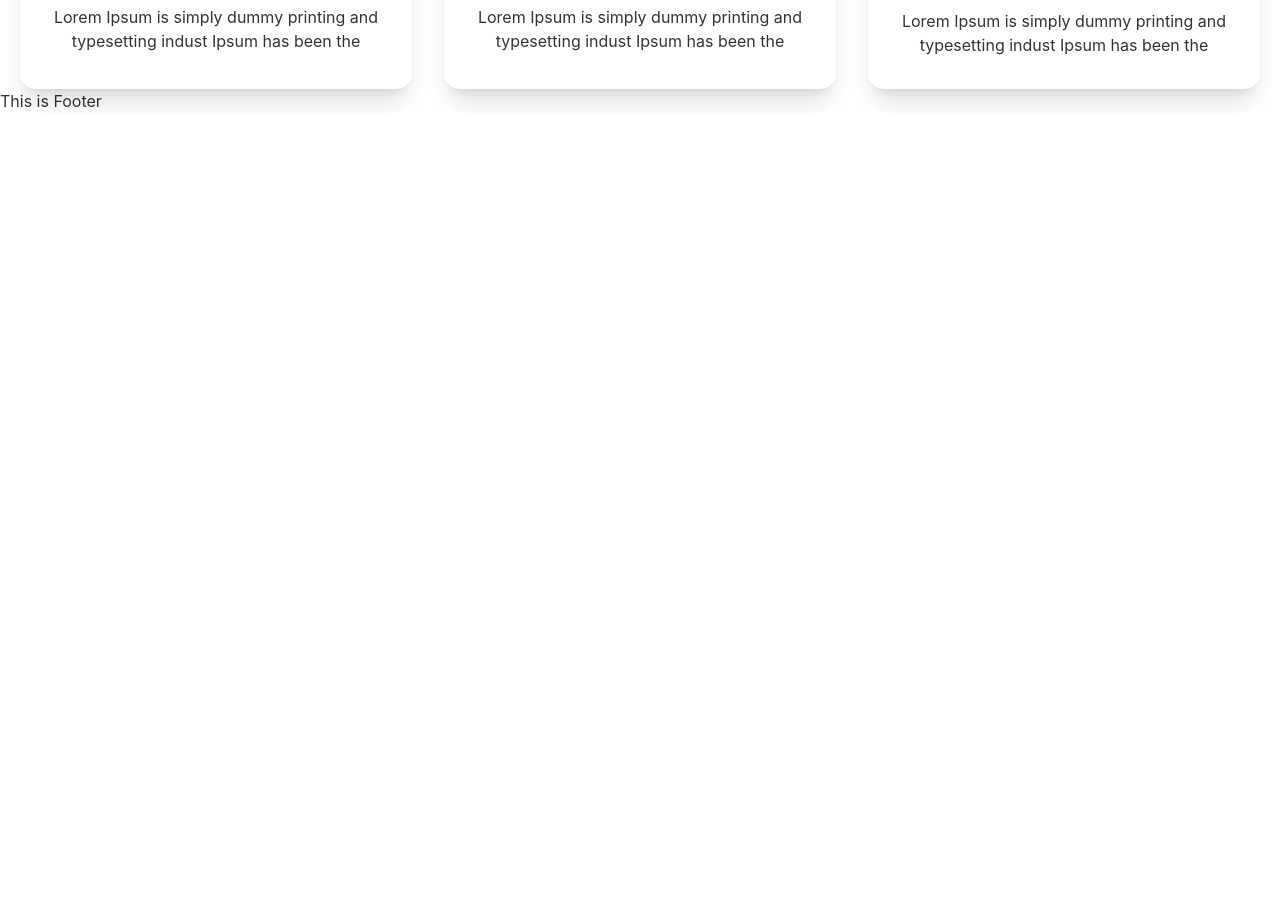
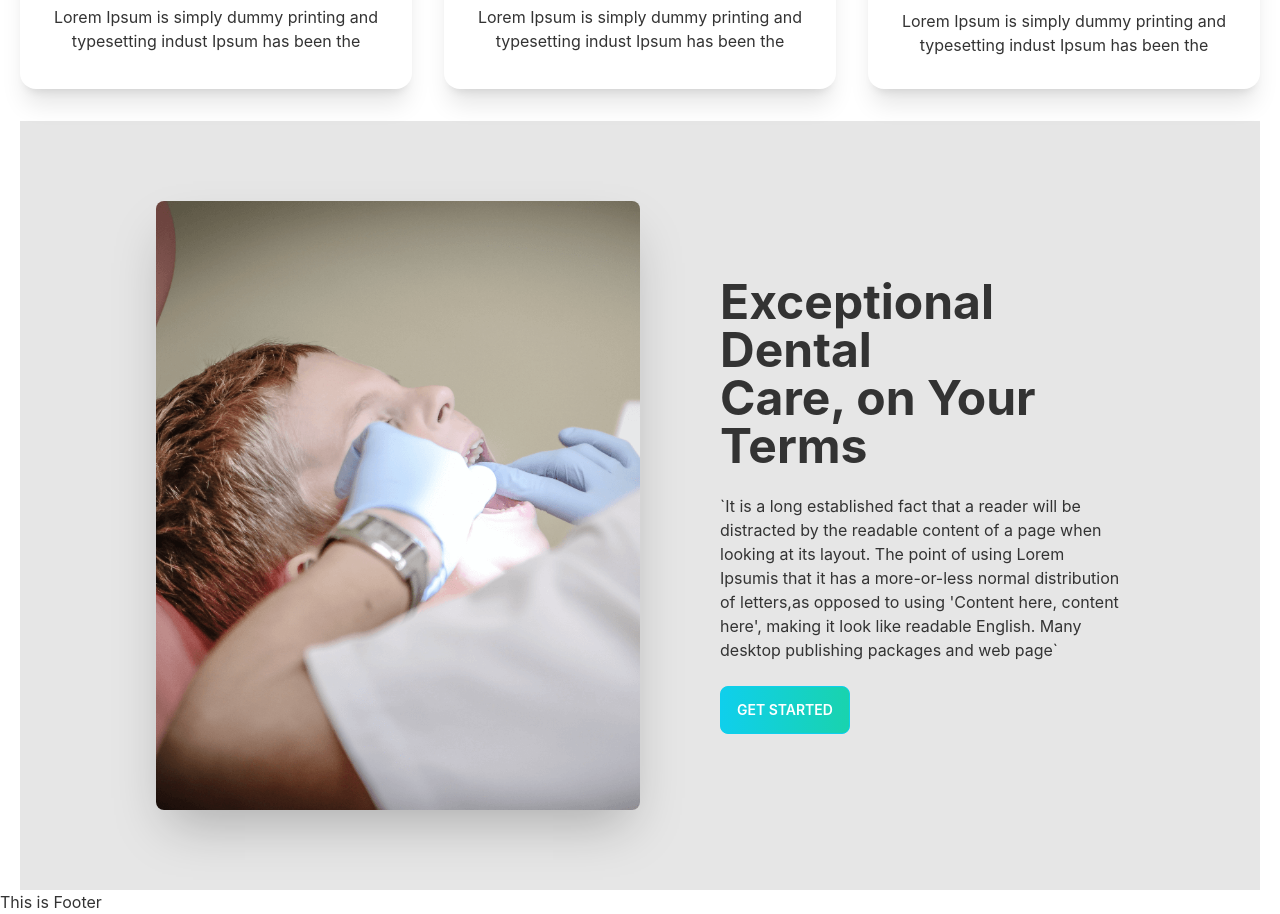
Before and after one commit to zameariislam/dentist-portal-client, a React (Create React App) app: page / in a window 1280 px wide. Shown: the part 1047-1961 px from the top of the page. Before the commit the page ends 1160 px from the top, so only its background shows below. Built offline with nearby package versions, Linux system fonts and the light colour scheme.

Commit message:
treatement section done

```diff
--- a/src/pages/Home/Home/Home.js
+++ b/src/pages/Home/Home/Home.js
@@ -2,6 +2,7 @@
 import Banner from '../Banner/Banner';
 import CardsInfo from '../CardsInfo/CardsInfo';
 import Services from '../Services/Services';
+import Treatment from '../Treatment/Treatment';
 
 
 const Home = () => {
@@ -10,6 +11,7 @@
             <Banner />
             <CardsInfo />
             <Services/>
+            <Treatment/>
 
 
         </div>
--- a/src/pages/Home/Treatment/Treatment.js
+++ b/src/pages/Home/Treatment/Treatment.js
@@ -1,9 +1,20 @@
 import React from 'react';
+import treatment from '../../../assets/images/treatment.png'
+import PrimaryButton from '../../../components/PrimaryButton';
 
 const Treatment = () => {
     return (
-        <div>
-
+        <div className=" bg-base-200 mt-8 px-14 ">
+            <div className="hero-content   gap-x-20 flex-col lg:flex-row p-20">
+                <img src={treatment} alt='' className="  lg:w-1/2 rounded-lg shadow-2xl" />
+                <div>
+                    <h1 className="text-5xl font-bold">Exceptional Dental <br /> Care, on Your Terms</h1>
+                    <p className="py-6">`It is a long established fact that a reader will
+                    be distracted by the readable content of a page when looking at its layout.
+                     The point of using Lorem Ipsumis that it has a more-or-less normal distribution of letters,as opposed to using 'Content here, content here', making it look like readable English. Many desktop publishing packages and web page`</p>
+                    <PrimaryButton>Get Started</PrimaryButton>
+                </div>
+            </div>
         </div>
     );
 };
```
